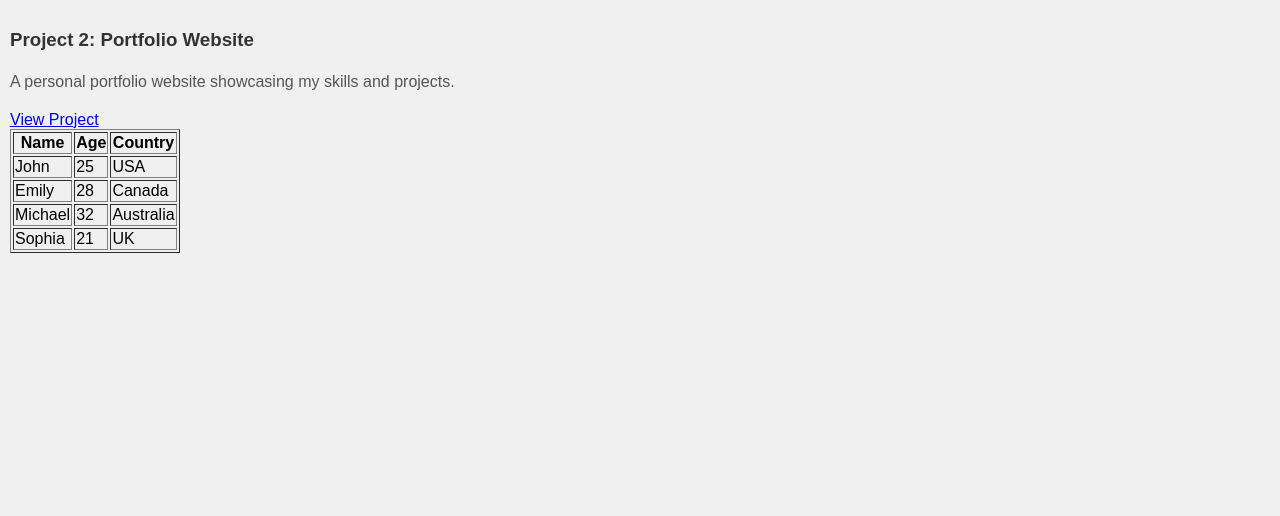
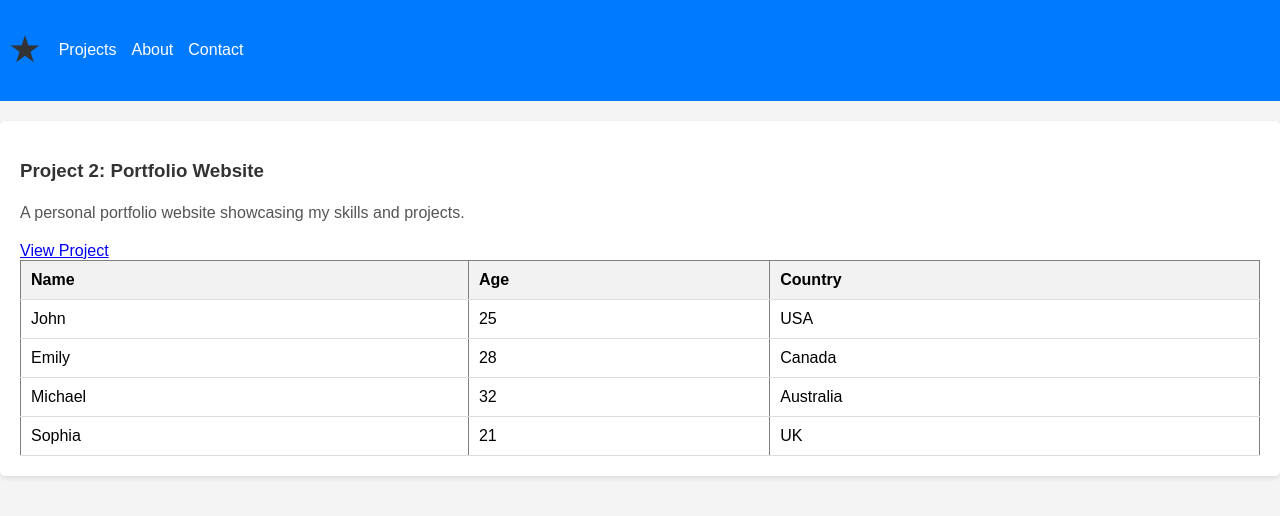
Before and after one commit to Segn11/alx_html_css, a plain HTML site: page css_basic/index.html in a window 1280 px wide. Drawn offline with Linux system fonts and the light colour scheme.

Commit message:
Add files via upload

```diff
--- a/css_basic/index.html
+++ b/css_basic/index.html
@@ -11,6 +11,18 @@
 </head>
 
 <body class="works_on_smartphone">
+
+<header>
+    <h1 class="logo">&starf;</h1> <!-- Using a star as the logo -->
+    <nav>
+        <ul>
+            <li><a href="#projects">Projects</a></li>
+            <li><a href="#about">About</a></li>
+            <li><a href="#contact">Contact</a></li>
+        </ul>
+    </nav>
+</header>
+
 <article class="project">
     <h3>Project 2: Portfolio Website</h3>
     <p>A personal portfolio website showcasing my skills and projects.</p>
@@ -49,5 +61,6 @@
         </tbody>
     </table>
 </article>
+
 </body>
 </html>
--- a/css_basic/styles.css
+++ b/css_basic/styles.css
@@ -1,46 +1,60 @@
-/* Body container */
-body {
-    display: flex;
-    flex-direction: column;
-    height: 100vh; /* Full viewport height */
-    margin: 0;
+/* General styles for header */
+header {
+    background-color: #007BFF; /* Header background color */
+    color: white; /* Header text color */
+    padding: 10px; /* Padding around the header */
+    display: flex; /* Flex layout for header */
+    align-items: center; /* Center items vertically */
 }
 
-/* Main container */
-main {
-    display: flex;
-    flex-direction: row;
-    flex: auto; /* Automatically adjust width and height */
+/* Logo styles */
+.logo {
+    font-size: 2rem; /* Increase size of the logo */
+    margin-right: 20px; /* Space between logo and nav */
 }
 
-/* Article section (2/3 width) */
-article {
-    flex: 2; /* Takes 2 parts of the space */
-    overflow-y: auto; /* Allows scrolling vertically */
-    padding: 10px;
-    background-color: #f0f0f0; /* Example background color */
+/* Navigation styles */
+nav ul {
+    list-style: none; /* Remove default list styles */
+    padding: 0; /* Remove padding */
+    margin: 0; /* Remove margin */
+    display: flex; /* Flex layout for nav items */
 }
 
-/* Aside section (1/3 width) */
-aside {
-    flex: 1; /* Takes 1 part of the space */
-    overflow-y: auto; /* Allows scrolling vertically */
-    padding: 10px;
-    background-color: #e0e0e0; /* Example background color */
+nav ul li {
+    margin-right: 15px; /* Space between nav items */
 }
 
-/* Header */
-header {
-    background-color: #333;
-    color: white;
-    padding: 15px;
-    text-align: center;
+nav a {
+    color: white; /* Link color */
+    text-decoration: none; /* Remove underline */
 }
 
-/* Footer */
-footer {
-    background-color: #333;
-    color: white;
-    padding: 10px;
-    text-align: center;
+nav a:hover {
+    text-decoration: underline; /* Underline on hover */
 }
+
+/* Styles for the article */
+.project {
+    background-color: white; /* Background for the article */
+    padding: 20px; /* Padding inside the article */
+    margin: 20px 0; /* Margin around the article */
+    border-radius: 5px; /* Rounded corners */
+    box-shadow: 0 2px 5px rgba(0, 0, 0, 0.1); /* Subtle shadow */
+}
+
+/* Table styling */
+table {
+    width: 100%; /* Full width */
+    border-collapse: collapse; /* Remove gaps between borders */
+}
+
+th, td {
+    padding: 10px; /* Padding for cells */
+    text-align: left; /* Align text to the left */
+    border-bottom: 1px solid #ddd; /* Bottom border */
+}
+
+th {
+    background-color: #f2f2f2; /* Header background color */
+}
```
Lines whose indentation alone changed are shown as unchanged.
